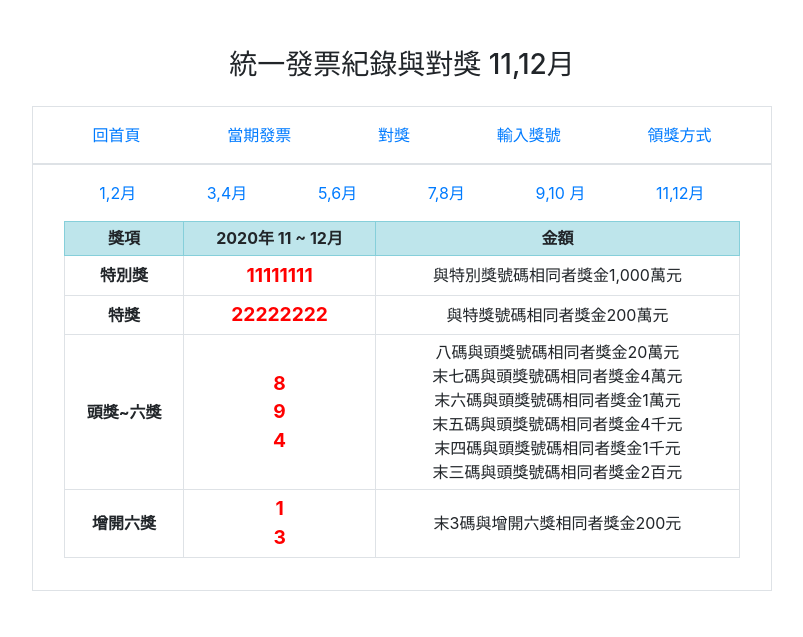
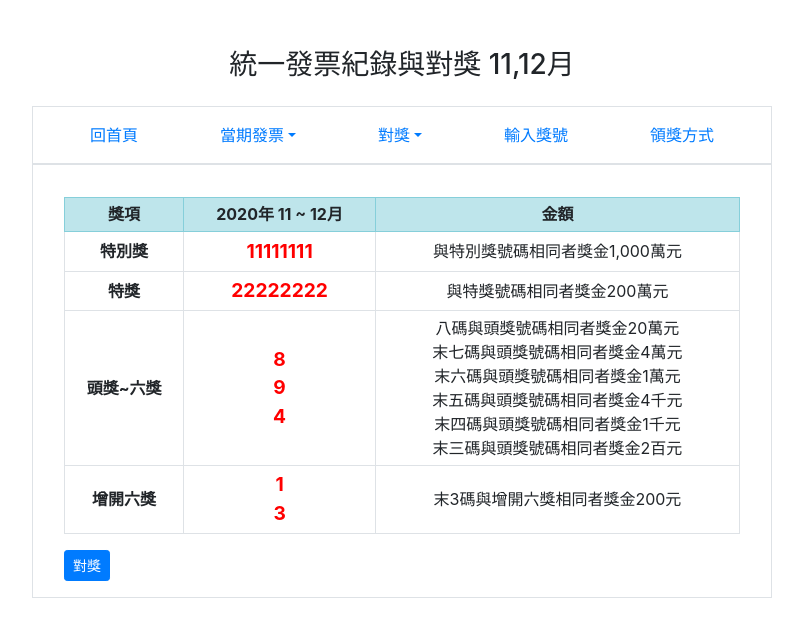
Before and after one commit to wdaweb/invoice-hua3698, a PHP site: page /index.php?do=award_numbers in a window 1280 px wide. Shown: the top 637 px of the page, without its empty margins (238-1041 px from the left). Run offline with PHP 8.4, Linux system fonts and the light colour scheme; data comes from the database, SQL or seed files in the repository.

Commit message:
1. all_awards 製作單期一次對獎程式，並撈出該期要對獎之發票、及開講獎號 2. index.php 修改選單列，將期別月份收進dropdown裡

```diff
--- a/award.php
+++ b/award.php
@@ -1,5 +1,6 @@
 <?php
 //單一發票對獎
+
 include_once "base.php";
 
 $inv_id = $_GET['id'];
--- a/award_numbers.php
+++ b/award_numbers.php
@@ -44,15 +44,14 @@ foreach ($awards as $award) {
 </style>
 
 <div class="container">
-    <div class="nav justify-content-around">
-    <a href="#"><li>1,2月</li></a>
-    <a href="#"><li>3,4月</li></a>
-    <a href="#"><li>5,6月</li></a>
-    <a href="#"><li>7,8月</li></a>
-    <a href="#"><li>9,10 月</li></a>
-    <a href="#"><li>11,12月</li></a>
-
-    </div>
+    <!-- <div class="nav justify-content-around">
+        <a href="?do=award_numbers&pd=2020-1"><li>1,2月</li></a>
+        <a href="?do=award_numbers&pd=2020-2"><li>3,4月</li></a>
+        <a href="?do=award_numbers&pd=2020-3"><li>5,6月</li></a>
+        <a href="?do=award_numbers&pd=2020-4"><li>7,8月</li></a>
+        <a href="?do=award_numbers&pd=2020-5"><li>9,10 月</li></a>
+        <a href="?do=award_numbers&pd=2020-6"><li>11,12月</li></a>
+    </div> -->
 
     <table class="table table-bordered table-sm table-hover my-3" summary="統一發票中獎號碼單">
         <tbody>
@@ -102,7 +101,7 @@ foreach ($awards as $award) {
                     末五碼與頭獎號碼相同者獎金4千元<br>
                     末四碼與頭獎號碼相同者獎金1千元<br>
                     末三碼與頭獎號碼相同者獎金2百元
-                    </td>
+                </td>
                 </td>
             </tr>
             <tr>
@@ -177,4 +176,5 @@ foreach ($awards as $award) {
             </tr>
         </tbody> -->
     </table>
+    <a href="?do=all_awards&year=<?=$year;?>&period=<?=$period;?>"><button class="btn btn-primary btn-sm m-auto">對獎</button></a>
 </div>
--- a/index.php
+++ b/index.php
@@ -43,11 +43,24 @@
             <div class="text-center">
                 <a href="index.php">回首頁</a>
             </div>
-            <div class="text-center">
-                <a href="?do=invoice_list">當期發票</a>
+            <div class="text-center dropdown">
+                <a href="?do=invoice_list" class="dropdown-toggle" data-toggle="dropdown" >當期發票</a>
+                <div class="dropdown-menu">
+                    <a href="#" class="dropdown-item">1111</a>
+                    <a href="#" class="dropdown-item">1111</a>
+                    <a href="#" class="dropdown-item">1111</a>
+                </div>
             </div>
-            <div class="text-center">
-                <a href="?do=award_numbers">對獎</a>
+            <div class="text-center dropdown">
+                <a href="?do=award_numbers" class="dropdown-toggle" data-toggle="dropdown" >對獎</a>
+                <div class="dropdown-menu">
+                    <a href="?do=award_numbers&pd=2020-1" class="dropdown-item"><li>1,2月</li></a>
+                    <a href="?do=award_numbers&pd=2020-2" class="dropdown-item"><li>3,4月</li></a>
+                    <a href="?do=award_numbers&pd=2020-3" class="dropdown-item"><li>5,6月</li></a>
+                    <a href="?do=award_numbers&pd=2020-4" class="dropdown-item"><li>7,8月</li></a>
+                    <a href="?do=award_numbers&pd=2020-5" class="dropdown-item"><li>9,10 月</li></a>
+                    <a href="?do=award_numbers&pd=2020-6" class="dropdown-item"><li>11,12月</li></a>
+                </div>
             </div>
             <div class="text-center">
                 <a href="?do=add_awards">輸入獎號</a>
```
Also changed, not shown: all_awards.php (added, +32 -0 lines).
